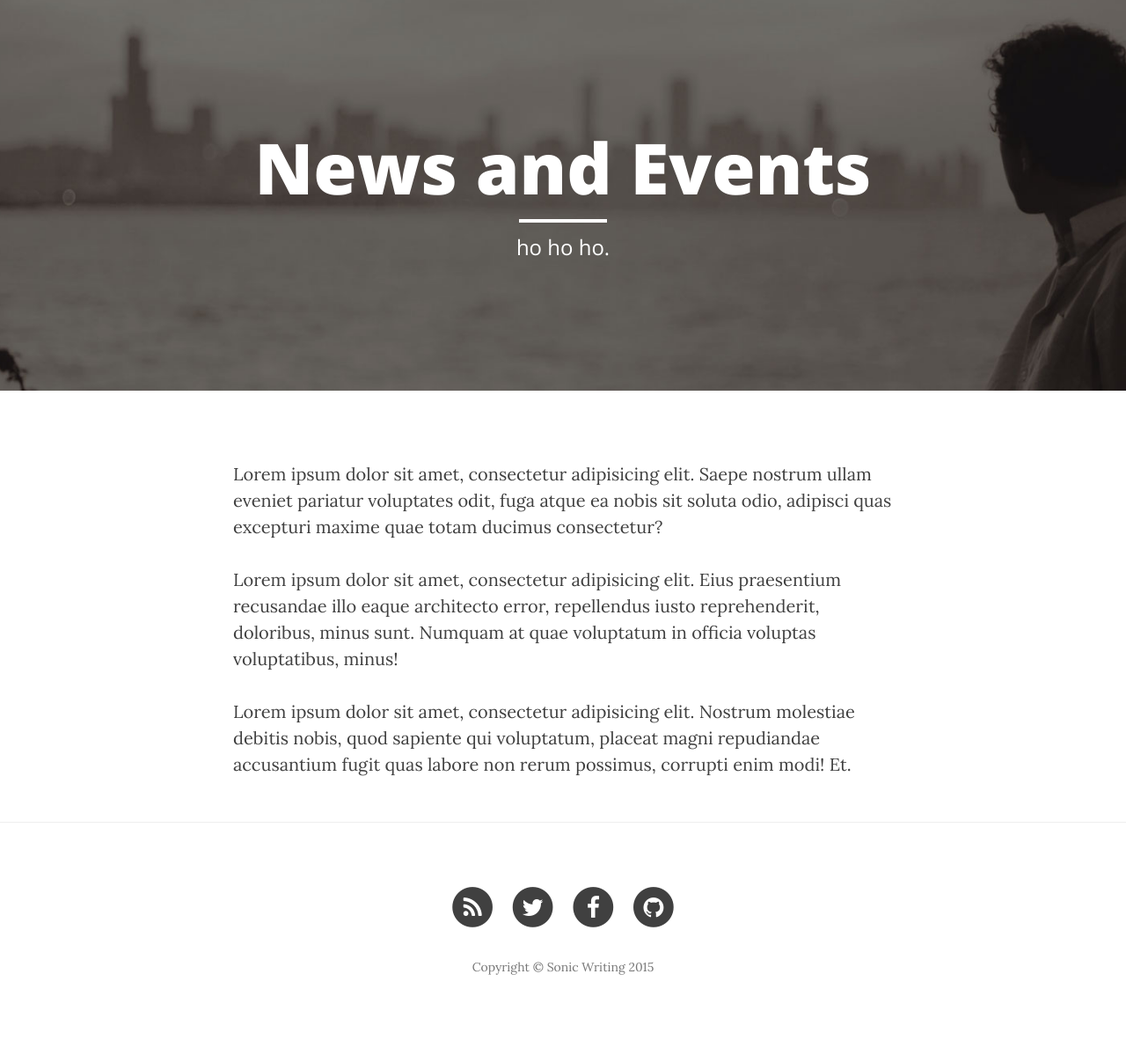
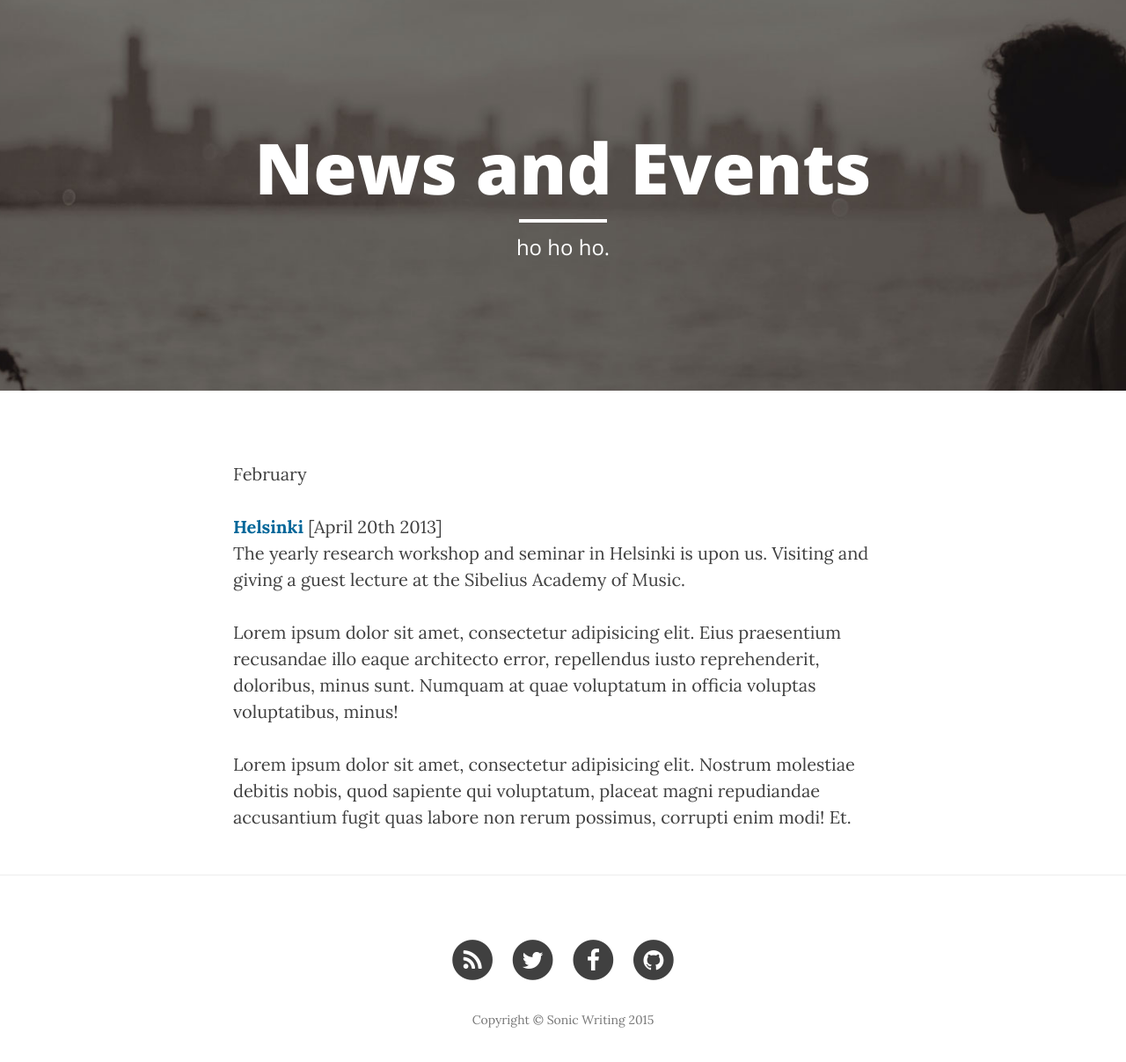
Before and after one commit to thormagnusson/sonicwriting, a Jekyll site: the page built from b_news.html, in a window 1280 px wide, cut to the strip 104-1339 px from the top of the page. Shown: the top 1207 px of the strip at 88% size. Built offline with Jekyll 4.4.1, drawn with Linux system fonts in a browser that asks for light colours; nearby versions of some CDN libraries; before the commit the page ends 1279 px from its top, so only the background shows below that.

Commit message:
rendered page

```diff
--- a/b_news.html
+++ b/b_news.html
@@ -5,7 +5,13 @@ description: "ho ho ho."
 header-img: "img/about-bg.jpg"
 ---
 
-<p>Lorem ipsum dolor sit amet, consectetur adipisicing elit. Saepe nostrum ullam eveniet pariatur voluptates odit, fuga atque ea nobis sit soluta odio, adipisci quas excepturi maxime quae totam ducimus consectetur?</p>
+<p>February</p>
+
+    <p align="left">
+      <strong><font color="#006699">Helsinki </font></strong>[April 20th 2013]<br>
+        The yearly research workshop and seminar in Helsinki is upon us. Visiting and giving a guest lecture at the Sibelius Academy of Music.
+    </p>
+
 
 <p>Lorem ipsum dolor sit amet, consectetur adipisicing elit. Eius praesentium recusandae illo eaque architecto error, repellendus iusto reprehenderit, doloribus, minus sunt. Numquam at quae voluptatum in officia voluptas voluptatibus, minus!</p>
 
```
